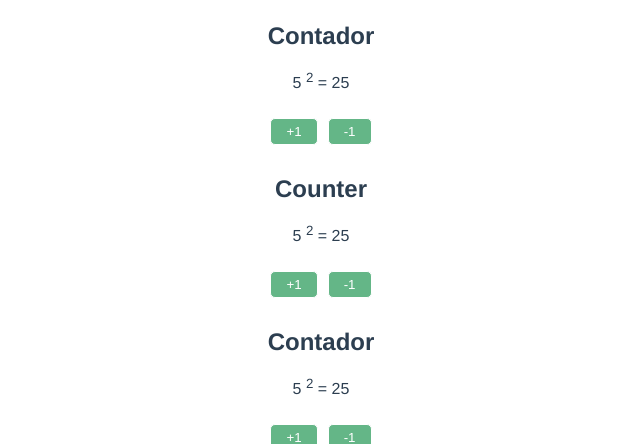
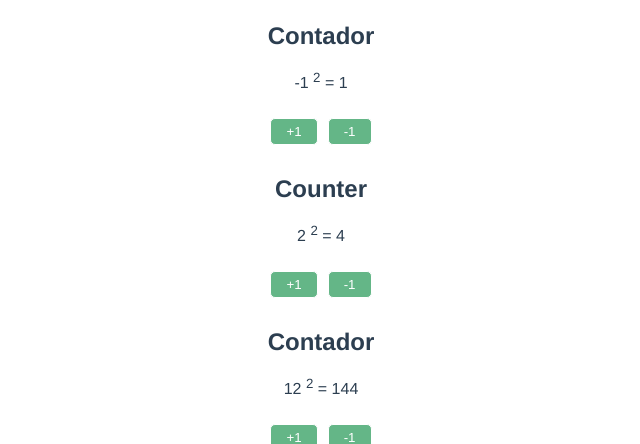
Before and after one commit to wadiaz98/pw_vue_u2_p6_wd, a Vue app: page / in a window 1280 px wide. Shown: the part 262-706 px from the top of the page, without its empty margins (319-959 px from the left). Built offline with nearby package versions, Linux system fonts and the light colour scheme.

Commit message:
taller18

```diff
--- a/src/App.vue
+++ b/src/App.vue
@@ -1,8 +1,8 @@
 <template>
   <img src="./assets/logo.png" alt="">
-  <Contador titulo="Contador"/>
-  <Contador titulo="Counter" />
-  <Contador  />
+  <Contador titulo="Contador" :num="-1"/>
+  <Contador titulo="Counter"/>
+  <Contador :num="calcularValor()"/>
 </template>
 
 <script>
@@ -12,6 +12,11 @@ export default {
   name: 'App',
   components: {
     Contador
+  },
+  methods:{
+    calcularValor(){
+      return 10+2;
+    }
   }
 }
 </script>
--- a/src/components/Contador.vue
+++ b/src/components/Contador.vue
@@ -10,10 +10,24 @@
 
 <script>
 export default {
-  props:['titulo', 'num'],
+  /* Forma básica de declarar un props */
+  /* props:['titulo', 'num'], */
+  props:{
+    titulo:String,
+    num: {
+      type: Number,
+      required: true,
+      default: 2,
+      validator(value){
+        return value >= 0
+      }
+    },
+
+  },
+
   data() {
     return {
-      numero: 5,
+      numero: this.num,
     }
   },
   methods: {
```
Also changed, not shown: src/components/Pregunta.vue (added, +13 -0 lines).
